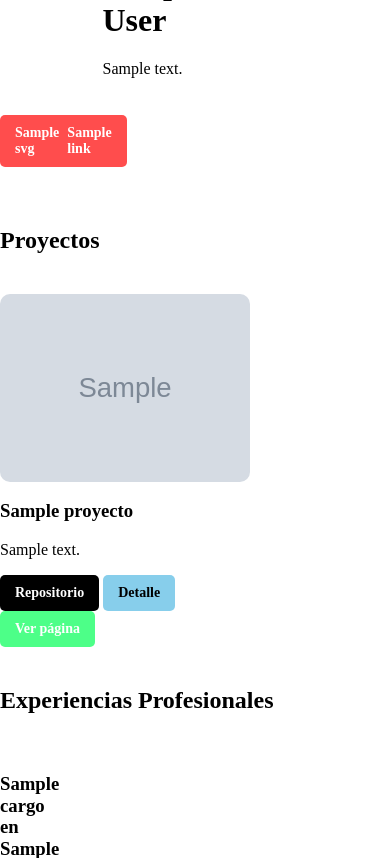
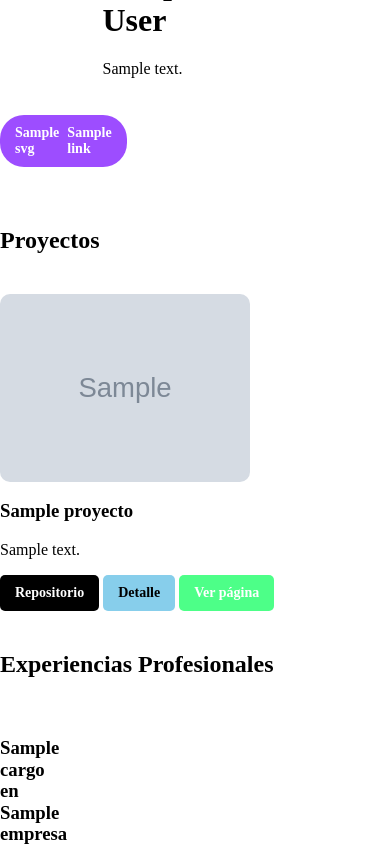
Before and after one commit to NelsonNV/portafolio_django, a Django app: template templates/index.html in a window 390 px wide; the page is wider, and only the part inside the window is pictured. Shown: the part 131-989 px from the top of that part. Run offline with Django 3.2, Linux system fonts and the light colour scheme; the template is opened without the code that fills it: most values are stand-ins (such as "Sample title", 1, 10 or a date in 2020); grey boxes marked "Sample" are stand-in pictures.

Commit message:
refactor: ajustes responsivo

```diff
--- a/templates/index.html
+++ b/templates/index.html
@@ -22,11 +22,11 @@
         {% endif %}
     </div>
     <!-- Botones de enlaces sociales debajo -->
-    <div class="botones span-12 grid col-6">
+    <div class="botones span-12 grid col-12 m-col-4 s-col-3 ">
         {% for link in social_links %}
-        <a href="{{ link.url }}" target="_blank" class="btn btn-red">
+        <a href="{{ link.url }}" target="_blank" class="btn btn-purple span-auto br-24">
             {% if link.svg %}
-            <span class="btn-icon s-1/2  ">{% autoescape off %}{{ link.svg }}{% endautoescape %}</span>
+            <span class="btn-icon s-1/2">{% autoescape off %}{{ link.svg }}{% endautoescape %}</span>
             {% endif %}
             {{ link.title }}
         </a>
@@ -38,8 +38,8 @@
 
 
 
-<section id="proyectos" class="grid col-4">
-    <h2 class="span-4">Proyectos</h2>
+<section id="proyectos" class="grid col-4 s-col-1">
+    <h2 class="span-4 s-span-1">Proyectos</h2>
         {% for proyecto in projects %}
         <div class="span-1 proyecto">
             <img src="{{ proyecto.image.url }}" alt="{{ proyecto.title }}" class="img-16/9 max-w-250 br-10 hzoom-50 hzoom">
```
